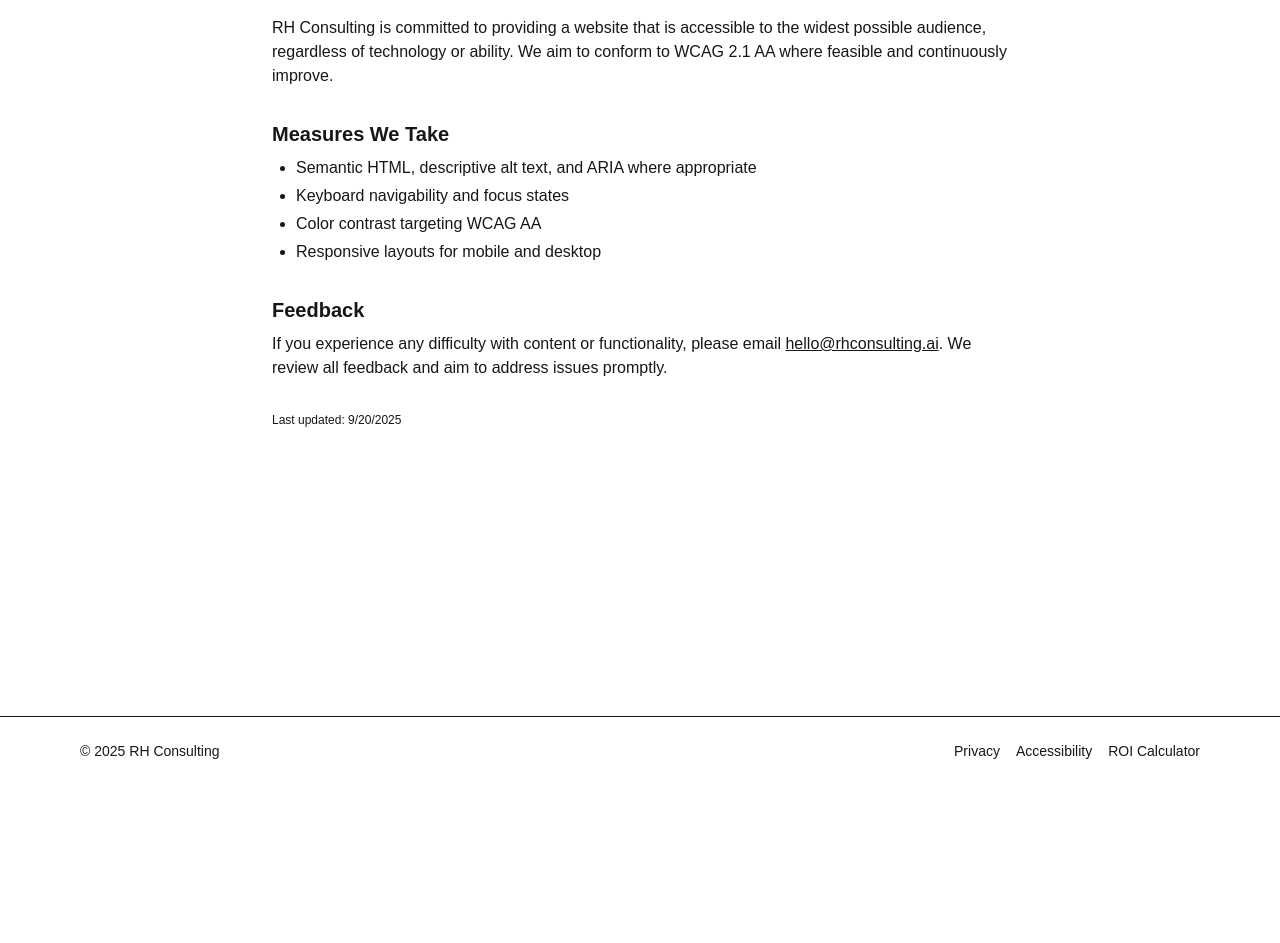
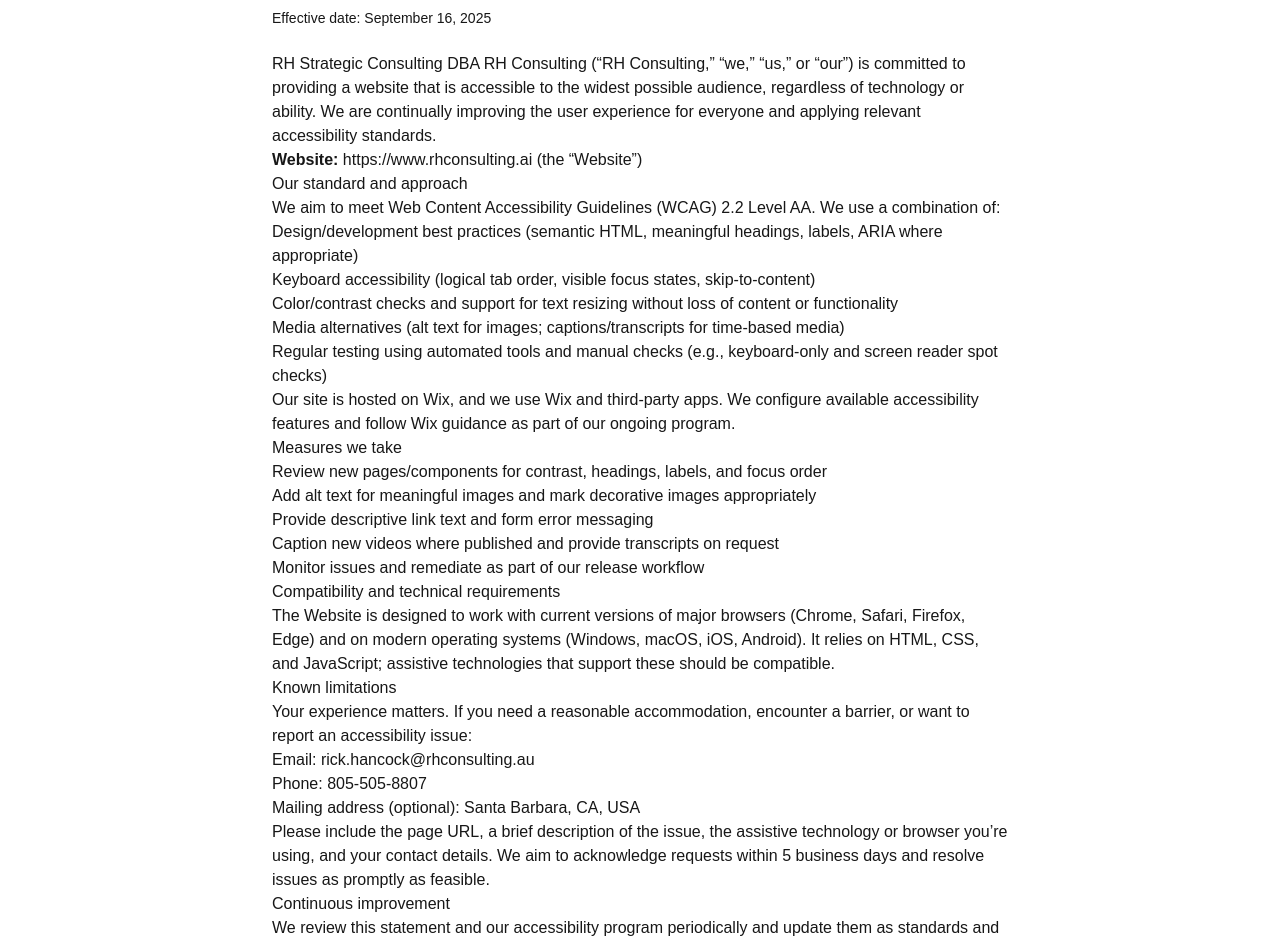
Before and after one commit to rickhancock-droid/rh-consulting-site, a Next.js app: page /accessibility in a window 1280 px wide. Shown: the part 141-1084 px from the top of the page. Before the commit the page ends 926 px from the top, so only its background shows below. Built offline with nearby package versions, Linux system fonts and the light colour scheme.

Commit message:
Add full Accessibility Statement

```diff
--- a/app/accessibility/page.tsx
+++ b/app/accessibility/page.tsx
@@ -1,33 +1,90 @@
 export const metadata = {
   title: "Accessibility Statement | RH Consulting",
-  description: "Our commitment to WCAG 2.1 AA accessibility.",
+  description: "Our commitment to providing an accessible website experience.",
 };
 
 export default function AccessibilityPage() {
   return (
     <section className="mx-auto max-w-3xl px-4 py-12">
-      <h1 className="text-3xl font-semibold text-brand-ink">Accessibility Statement</h1>
-      <p className="mt-4 text-brand-muted">
-        RH Consulting is committed to providing a website that is accessible to the widest possible audience,
-        regardless of technology or ability. We aim to conform to WCAG 2.1 AA where feasible and continuously improve.
+      <h1 className="text-3xl font-semibold text-brand-ink dark:text-white">
+        Accessibility Statement
+      </h1>
+      <p className="mt-2 text-sm text-brand-muted dark:text-slate-400">
+        Effective date: September 16, 2025
       </p>
 
-      <h2 className="text-xl font-semibold mt-8 text-brand-ink">Measures We Take</h2>
-      <ul className="list-disc pl-6 mt-2 text-brand-muted space-y-1">
-        <li>Semantic HTML, descriptive alt text, and ARIA where appropriate</li>
-        <li>Keyboard navigability and focus states</li>
-        <li>Color contrast targeting WCAG AA</li>
-        <li>Responsive layouts for mobile and desktop</li>
-      </ul>
+      <div className="prose prose-slate dark:prose-invert max-w-none mt-6">
+        <p>
+          RH Strategic Consulting DBA RH Consulting (“RH Consulting,” “we,” “us,”
+          or “our”) is committed to providing a website that is accessible to the
+          widest possible audience, regardless of technology or ability. We are
+          continually improving the user experience for everyone and applying
+          relevant accessibility standards.
+        </p>
 
-      <h2 className="text-xl font-semibold mt-8 text-brand-ink">Feedback</h2>
-      <p className="mt-2 text-brand-muted">
-        If you experience any difficulty with content or functionality, please email{" "}
-        <a className="text-brand-primary underline" href="mailto:hello@rhconsulting.ai">hello@rhconsulting.ai</a>.
-        We review all feedback and aim to address issues promptly.
-      </p>
+        <p>
+          <strong>Website:</strong>{" "}
+          <a href="https://www.rhconsulting.ai">https://www.rhconsulting.ai</a>{" "}
+          (the “Website”)
+        </p>
 
-      <p className="text-xs text-brand-muted mt-8">Last updated: {new Date().toLocaleDateString()}</p>
+        <h2>Our standard and approach</h2>
+        <p>We aim to meet Web Content Accessibility Guidelines (WCAG) 2.2 Level AA. We use a combination of:</p>
+        <ul>
+          <li>Design/development best practices (semantic HTML, meaningful headings, labels, ARIA where appropriate)</li>
+          <li>Keyboard accessibility (logical tab order, visible focus states, skip-to-content)</li>
+          <li>Color/contrast checks and support for text resizing without loss of content or functionality</li>
+          <li>Media alternatives (alt text for images; captions/transcripts for time-based media)</li>
+          <li>Regular testing using automated tools and manual checks (e.g., keyboard-only and screen reader spot checks)</li>
+        </ul>
+        <p>
+          Our site is hosted on Wix, and we use Wix and third-party apps. We
+          configure available accessibility features and follow Wix guidance as
+          part of our ongoing program.
+        </p>
+
+        <h2>Measures we take</h2>
+        <ul>
+          <li>Review new pages/components for contrast, headings, labels, and focus order</li>
+          <li>Add alt text for meaningful images and mark decorative images appropriately</li>
+          <li>Provide descriptive link text and form error messaging</li>
+          <li>Caption new videos where published and provide transcripts on request</li>
+          <li>Monitor issues and remediate as part of our release workflow</li>
+        </ul>
+
+        <h2>Compatibility and technical requirements</h2>
+        <p>
+          The Website is designed to work with current versions of major browsers
+          (Chrome, Safari, Firefox, Edge) and on modern operating systems
+          (Windows, macOS, iOS, Android). It relies on HTML, CSS, and JavaScript;
+          assistive technologies that support these should be compatible.
+        </p>
+
+        <h2>Known limitations</h2>
+        <p>
+          Your experience matters. If you need a reasonable accommodation,
+          encounter a barrier, or want to report an accessibility issue:
+        </p>
+        <ul>
+          <li>Email: <a href="mailto:rick.hancock@rhconsulting.au">rick.hancock@rhconsulting.au</a></li>
+          <li>Phone: 805-505-8807</li>
+          <li>Mailing address (optional): Santa Barbara, CA, USA</li>
+        </ul>
+        <p>
+          Please include the page URL, a brief description of the issue, the
+          assistive technology or browser you’re using, and your contact details.
+          We aim to acknowledge requests within 5 business days and resolve
+          issues as promptly as feasible.
+        </p>
+
+        <h2>Continuous improvement</h2>
+        <p>
+          We review this statement and our accessibility program periodically and
+          update them as standards and our Website evolve.
+        </p>
+
+        <p className="text-sm opacity-70">Last updated: September 16, 2025</p>
+      </div>
     </section>
   );
 }
```
